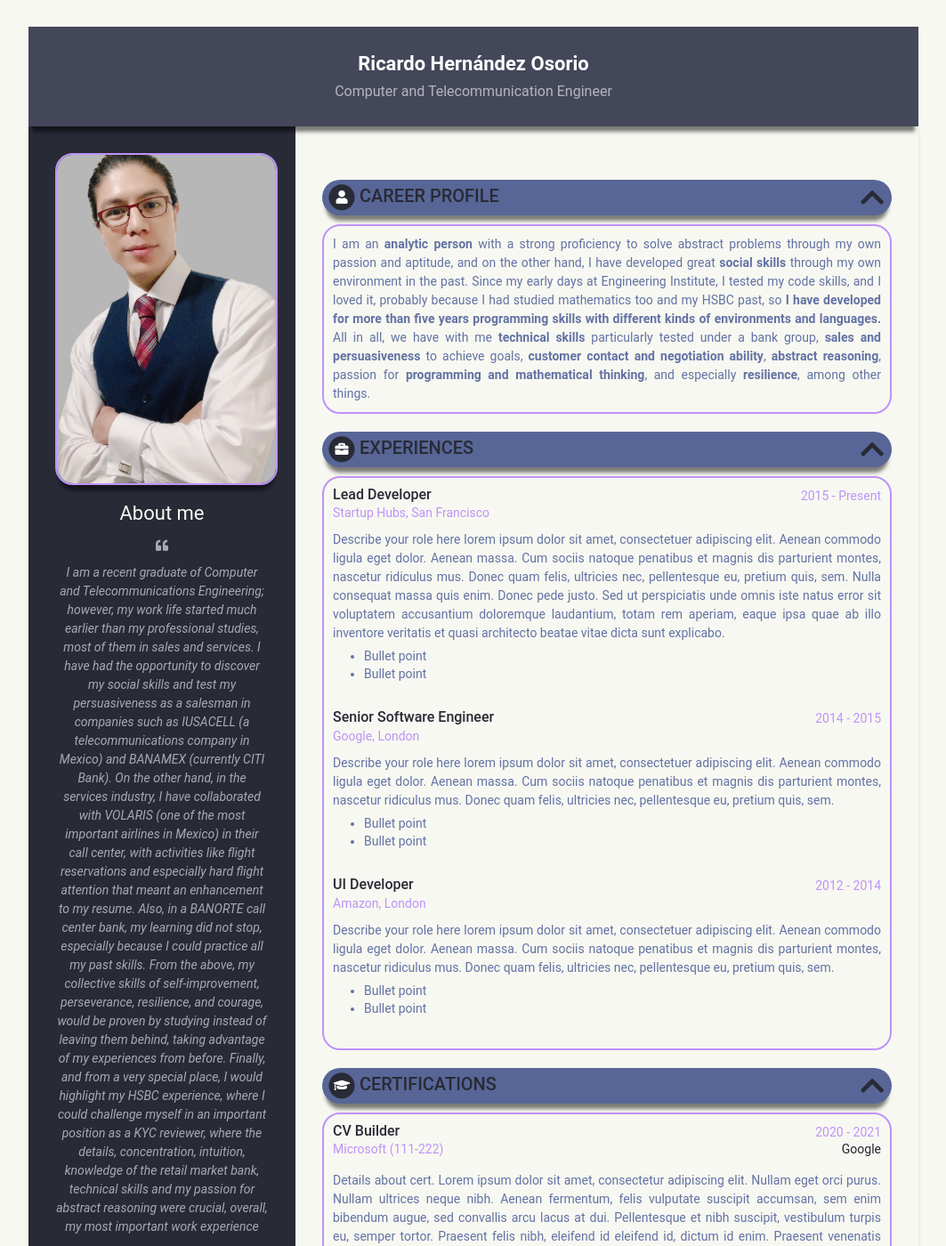
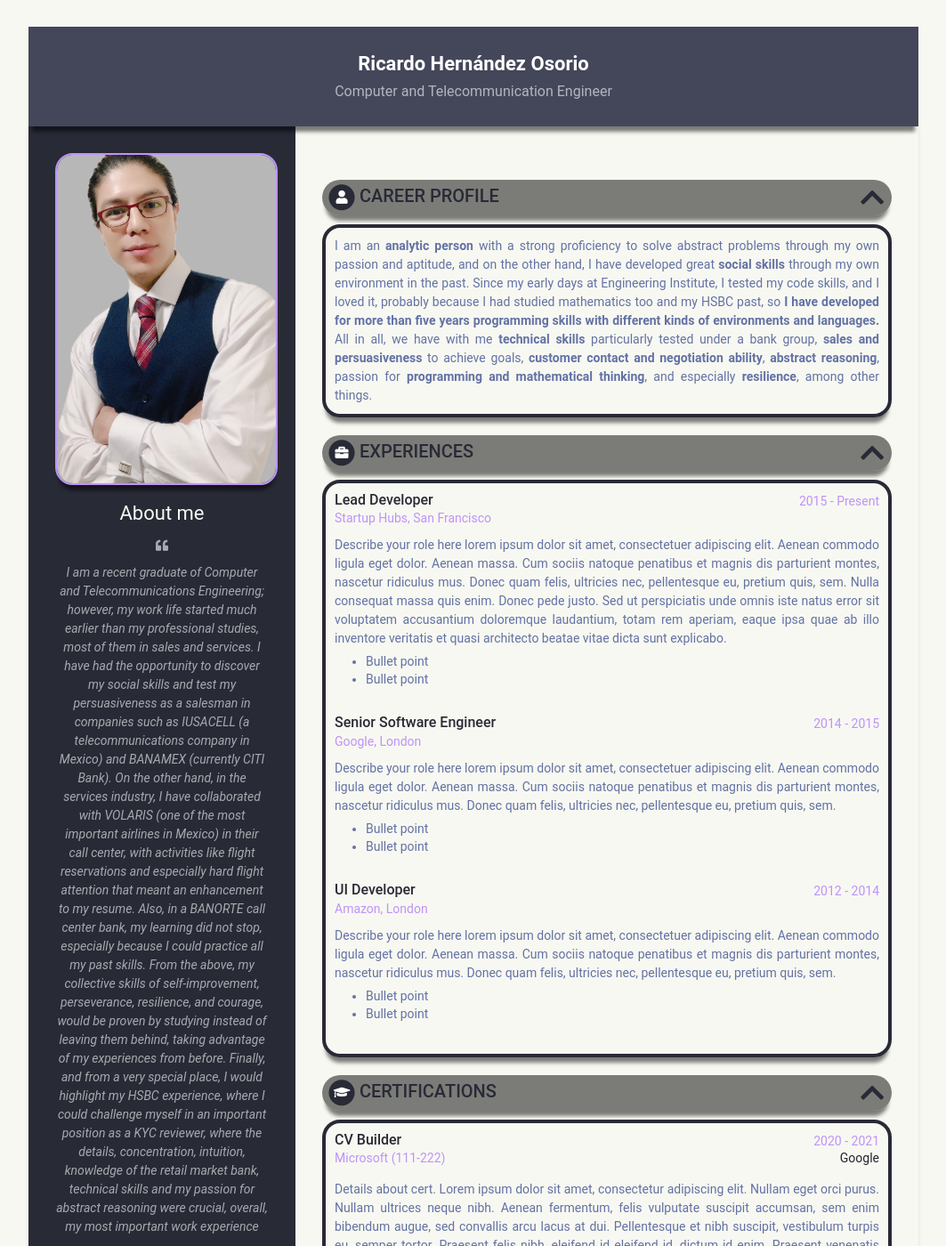
Before and after one commit to RicardoUAMmx/webcode, a Jekyll site: the page built from index.html, in a window 1280 px wide and 1400 px high. Shown: the whole window at 89% size, without its empty margins (108-1171 px from the left). Built offline with Jekyll 4.4.1, drawn with Linux system fonts in a browser that asks for light colours.

Commit message:
experimental cv-theme

```diff
--- a/_sass/_base.scss
+++ b/_sass/_base.scss
@@ -187,8 +187,9 @@
   .summary {
 	padding: 5px;
 	border-radius: 20px;
-	border: 2px solid $text-grey;
+	border: 4px solid $text-color;
 	text-align: justify;
+	box-shadow: 0 10px 4px -4px rgba(0, 0, 0, 0.5);
 	p {
 	  margin: 5px;
     }
@@ -201,6 +202,7 @@
     border-radius: 20px;
     box-shadow: 0 10px 4px -4px rgba(0, 0, 0, 0.5);
 	background: darken($text-color-secondary, 5%);
+	background: rgba(0, 0, 0, 0.5);
 	  .section-box-a {
 		flex: 1 1 auto;
 	  }
```
